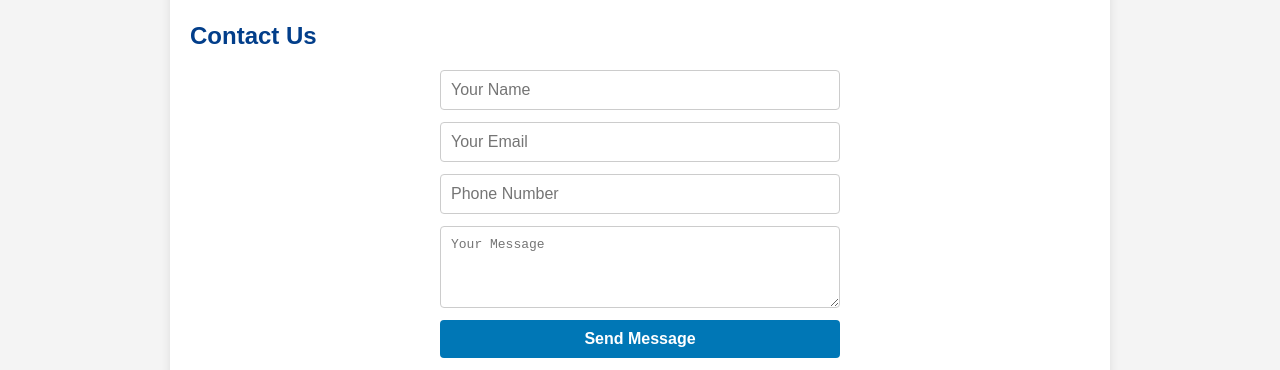
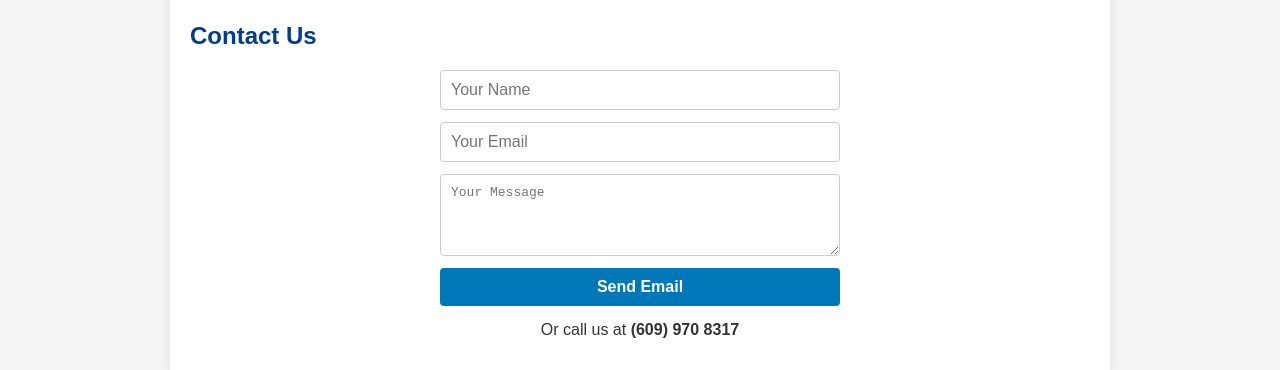
Before and after one commit to ddsolutions5/d-and-d-solutions, a plain HTML site: page index.html in a window 1280 px wide. Shown: the part 1355-1725 px from the top of the page. Drawn offline with Linux system fonts and the light colour scheme.

Commit message:
Update index.html

```diff
--- a/index.html
+++ b/index.html
@@ -44,7 +44,7 @@
       color: #023e8a;
     }
     .hero {
-      background: url https://i.imgur.com/G7rYvzM.jpeg no-repeat center/cover;
+      background: url https://wallpapers.com/images/hd/very-rough-concrete-cement-ah04agp44rt8ic54.jpg no-repeat center/cover;
       height: 300px;
       border-radius: 8px 8px 0 0;
       display: flex;
@@ -171,13 +171,12 @@
 
   <section id="contact">
     <h2>Contact Us</h2>
-    <form action="mailto:ddsolutions00@gmail.com" method="post" enctype="text/plain">
-      <input type="text" name="name" placeholder="Your Name" required />
-      <input type="email" name="email" placeholder="Your Email" required />
-      <input type="tel" name="phone" placeholder="Phone Number" />
-      <textarea name="message" rows="4" placeholder="Your Message" required></textarea>
-      <button type="submit">Send Message</button>
-    </form>
+    <form action="mailto:ddsolutions00@gmail.com" method="POST" enctype="text/plain">
+  <input type="text" name="name" placeholder="Your Name" required />
+  <input type="email" name="email" placeholder="Your Email" required />
+  <textarea name="message" rows="4" placeholder="Your Message" required></textarea>
+  <button type="submit">Send Email</button>
+</form>
     <p style="text-align:center; margin-top:15px;">
       Or call us at <strong>(609) 970 8317</strong>
     </p>
```
